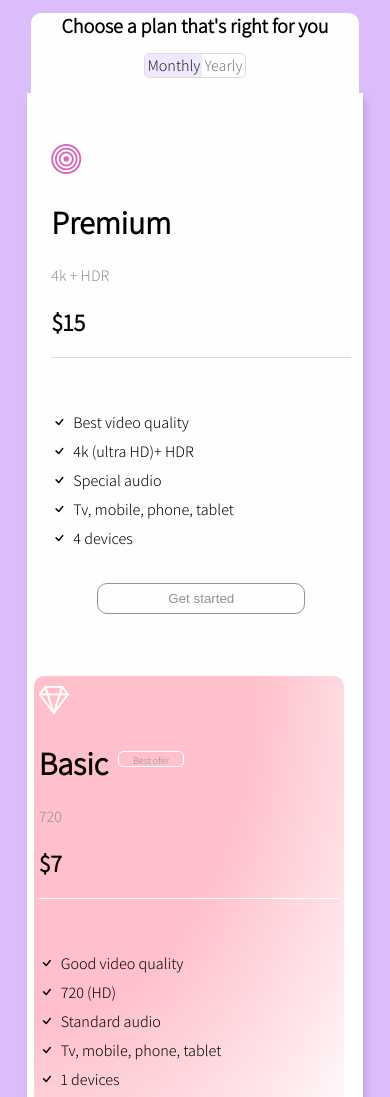
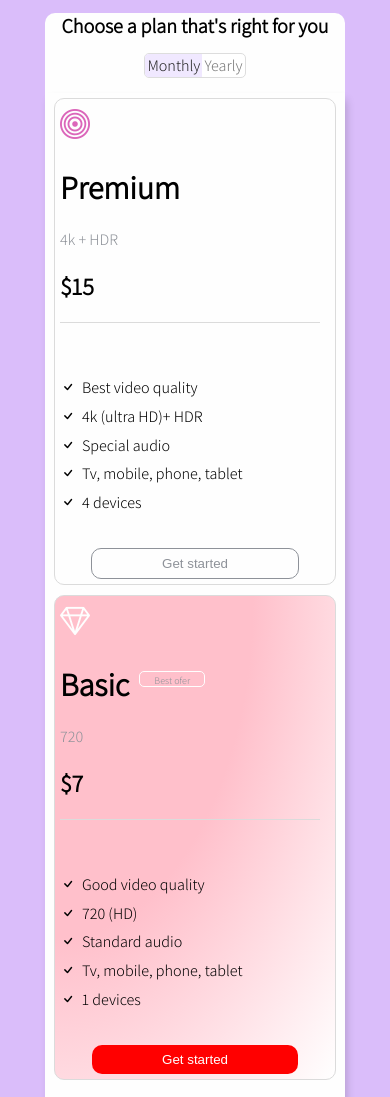
Before and after one commit to carolinnemoreno/pricing-UI, a plain HTML site: page index.html in a window 390 px wide. Shown: the top 1097 px of the page. Drawn offline with nearby package versions, Linux system fonts and the light colour scheme.

Commit message:
Adjust max-width and border styles in CSS

```diff
--- a/style.css
+++ b/style.css
@@ -215,28 +215,35 @@
 	   flex-direction: column;
         align-items: center;
 	    width: 90%;
-	    max-width: 600px;
+	    max-width: 300px;
 	    height: 1080px;
 	    background-color: var(--cor-fundo-branco);
 	  }
 
 	  .plano1, .plano2{
 	  	width: 100%;
-	    max-width: 300px;
+	    max-width: 270px;
 	  	height: auto;
-	  	border:none;
+	  	border: 1px solid var(--cor-cinza-claro);
+	  	margin: 5px;
 	  	}
 
 	  	.texto1{
 	  	width: 100%;
-	    max-width: 328px;
-	  	height: 80px;;
+	    max-width: 300px;
+	  	height: 80px;
 	  	margin-bottom: 0;
 	  	}
 
 	  	.texto1 h1{
          text-align:center;
 		 font-size: 20px;
-		}
+	}
 
+	.linha, .linha2{
+		width:260px;
+		height:1px;
+		background-color:var(--cor-cinza-claro);
+
+	}
 }
```
